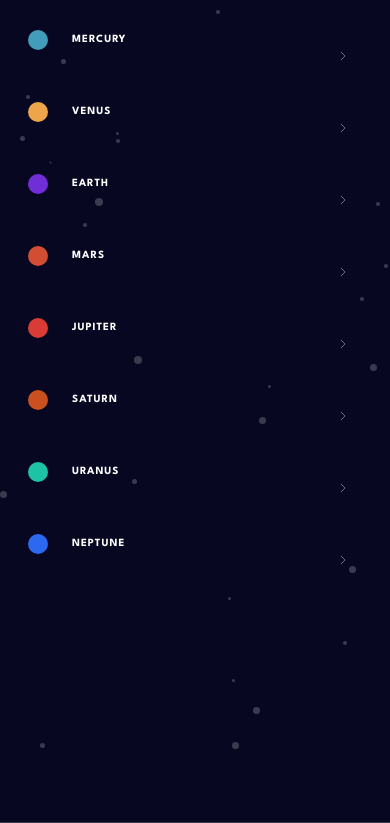
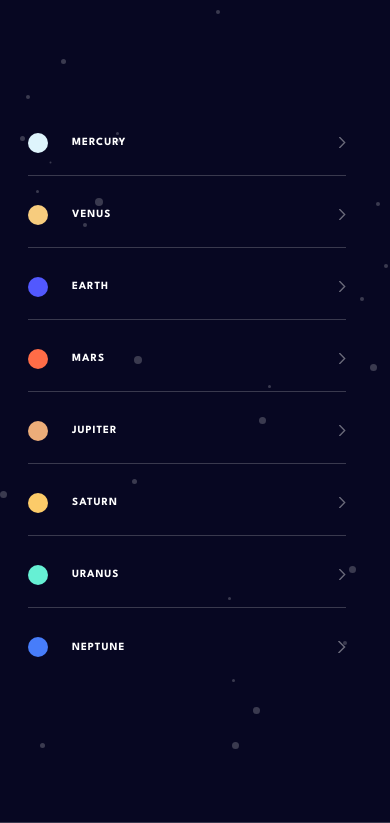
Before and after one commit to SydsBike/FEM-Planet-Site, a website built with Vite: page index.html in a window 390 px wide. Both pictures are taken after a click on the button "Menu". Shown: the part 66-889 px from the top of the page. Built offline with nearby package versions, Linux system fonts and the light colour scheme.

Commit message:
fix nav color and style

```diff
--- a/src/style.css
+++ b/src/style.css
@@ -15,6 +15,15 @@
   --primary-saturn-red-clr: hsl(17, 73%, 46%);
   --primary-uranus-green-clr: hsl(169, 73%, 44%);
   --primary-neptune-blue-clr: hsl(222, 87%, 56%);
+
+  --nav-mercury: hsl(196, 83%, 93%);
+  --nav-venus: hsl(39, 88%, 73%);
+  --nav-earth: hsl(238, 99%, 66%);
+  --nav-mars: hsl(12, 100%, 64%);
+  --nav-jupiter: hsl(27, 75%, 70%);
+  --nav-saturn: hsl(40, 96%, 70%);
+  --nav-uranus: hsl(168, 82%, 67%);
+  --nav-neptune: hsl(222, 95%, 63%);
 
   /* font family */
   --ff-antonio: "Antonio";
@@ -103,6 +112,38 @@ textarea:not([rows]) {
 }
 
 /* Utility Classes */
+
+.mercury {
+  background-color: var(--nav-mercury);
+}
+
+.venus {
+  background-color: var(--nav-venus);
+}
+
+.earth {
+  background-color: var(--nav-earth);
+}
+
+.mars {
+  background-color: var(--nav-mars);
+}
+
+.jupiter {
+  background-color: var(--nav-jupiter);
+}
+
+.saturn {
+  background-color: var(--nav-saturn);
+}
+
+.uranus {
+  background-color: var(--nav-uranus);
+}
+
+.neptune {
+  background-color: var(--nav-neptune);
+}
 
 .visually-hidden {
   position: absolute;
@@ -224,16 +265,26 @@ textarea:not([rows]) {
     display: grid;
     grid-template-rows: repeat(8, 4.5rem);
     gap: 0;
+    align-content: center;
+
+  }
+
+  .carrot {
+    display: inline;
+  }
+.primary-nav .nav-list li {
+  display: flex;
+  justify-content: space-between;
+}
+  .primary-nav .nav-list li:not(:nth-child(8)) {
+    border-bottom: 1px solid var(--primary-clr-white-opaque);
+
   }
   .primary-nav .nav-list li a {
     display: flex;
     align-items: center;
+  }
 
-  }
-  .carrot {
-    display: inline;
-    float: right;
-  }
 
   .color {
     display: inline-block;
@@ -242,7 +293,6 @@ textarea:not([rows]) {
     height: 20px;
     width: 20px;
     border-radius: 50%;
-    background-color: azure;
   }
   .mobile-nav-toggle {
     display: block;
@@ -252,35 +302,3 @@ textarea:not([rows]) {
     padding: 0.5em;
   }
 }
-
-.mercury {
-  background-color: var(--primary-mercury-blue-clr);
-}
-
-.venus {
-  background-color: var(--primary-venus-yellow-clr);
-}
-
-.earth {
-  background-color: var(--primary-earth-purple-clr);
-}
-
-.mars {
-  background-color: var(--primary-mars-red-clr);
-}
-
-.jupiter {
-  background-color: var(--primary-jupiter-red-clr);
-}
-
-.saturn {
-  background-color: var(--primary-saturn-red-clr);
-}
-
-.uranus {
-  background-color: var(--primary-uranus-green-clr);
-}
-
-.neptune {
-  background-color: var(--primary-neptune-blue-clr);
-}
```
